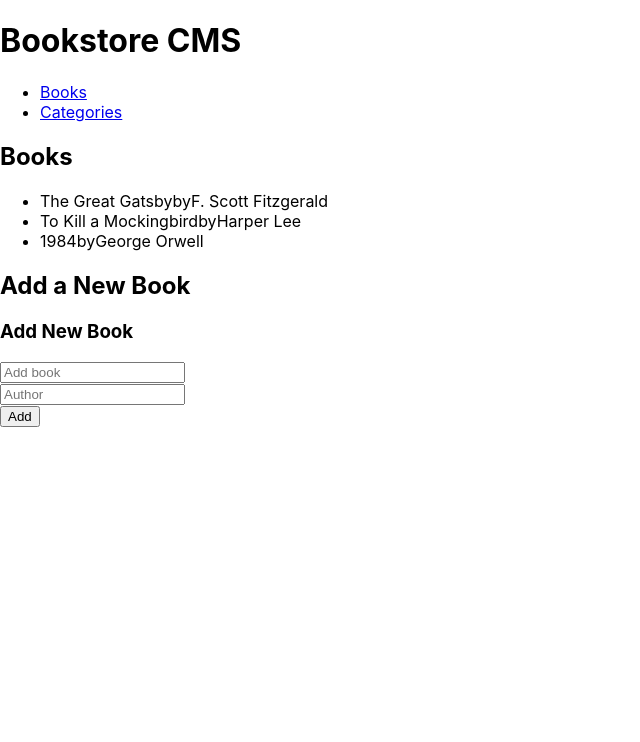
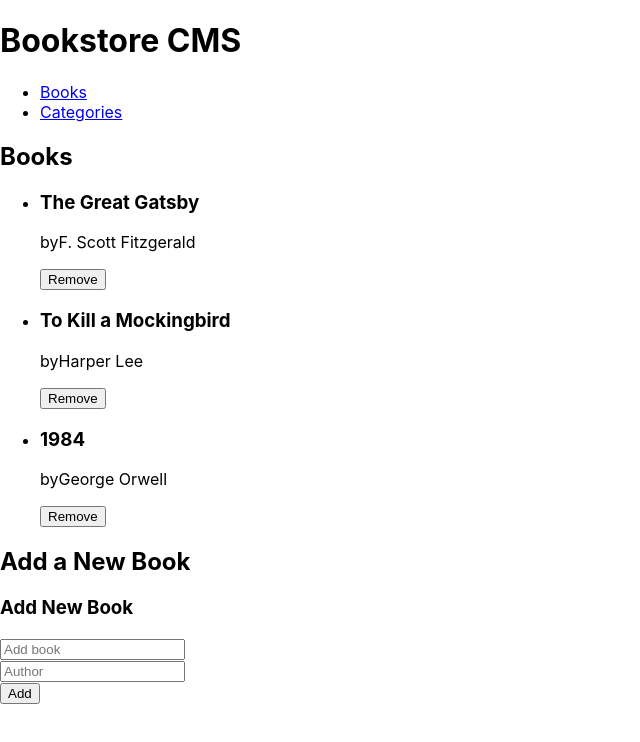
Before and after one commit to Rishi-Mishra0704/bookstore-project, a React (Create React App) app: page / in a window 1280 px wide. Shown: the top 742 px of the page, without its empty margins (0-640 px from the left). Built offline with nearby package versions, Linux system fonts and the light colour scheme.

Commit message:
Add Book component

```diff
--- a/package.json
+++ b/package.json
@@ -6,6 +6,7 @@
     "@testing-library/jest-dom": "^5.16.5",
     "@testing-library/react": "^13.4.0",
     "@testing-library/user-event": "^13.5.0",
+    "prop-types": "^15.8.1",
     "react": "^18.2.0",
     "react-dom": "^18.2.0",
     "react-router-dom": "^6.10.0",
--- /dev/null
+++ b/src/components/books/Book.js
@@ -0,0 +1,20 @@
+import React from 'react';
+import PropTypes from 'prop-types';
+
+const Book = ({ title, author }) => (
+  <div>
+    <h3>{title}</h3>
+    <p>
+      by
+      {author}
+    </p>
+    <button type="button">Remove</button>
+  </div>
+);
+
+Book.propTypes = {
+  title: PropTypes.string.isRequired,
+  author: PropTypes.string.isRequired,
+};
+
+export default Book;
--- a/src/components/books/Books.js
+++ b/src/components/books/Books.js
@@ -1,4 +1,5 @@
 import BooksForm from './BooksForm';
+import Book from './Book';
 
 const Books = () => {
   const books = [
@@ -13,9 +14,7 @@ const Books = () => {
       <ul>
         {books.map((book) => (
           <li key={book.title}>
-            {book.title}
-            by
-            {book.author}
+            <Book title={book.title} author={book.author} />
           </li>
         ))}
       </ul>
```
Also changed, not shown: 1 other file (tests, documents, lock files or other folders).
